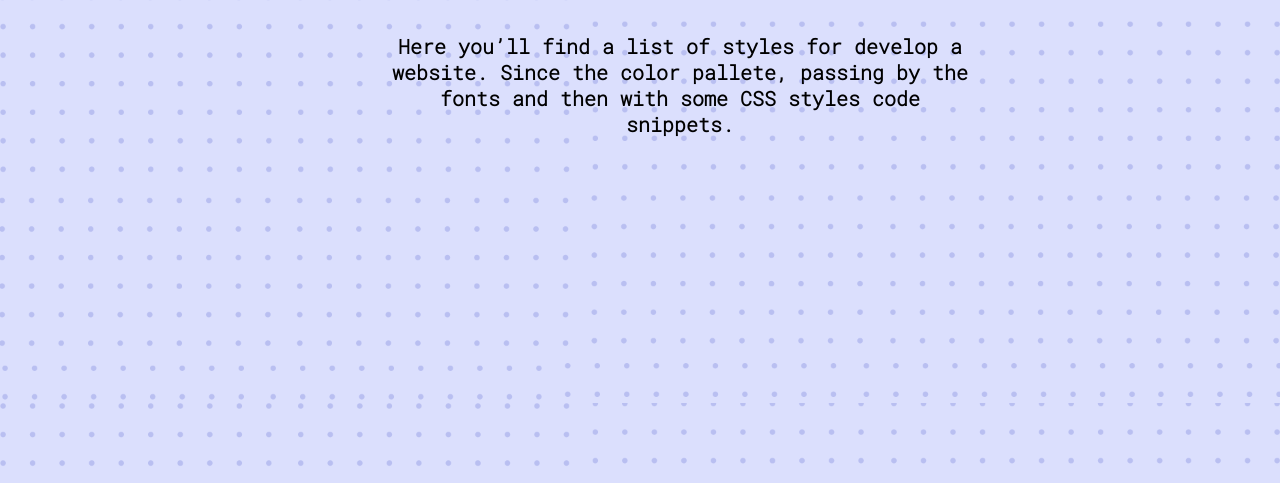
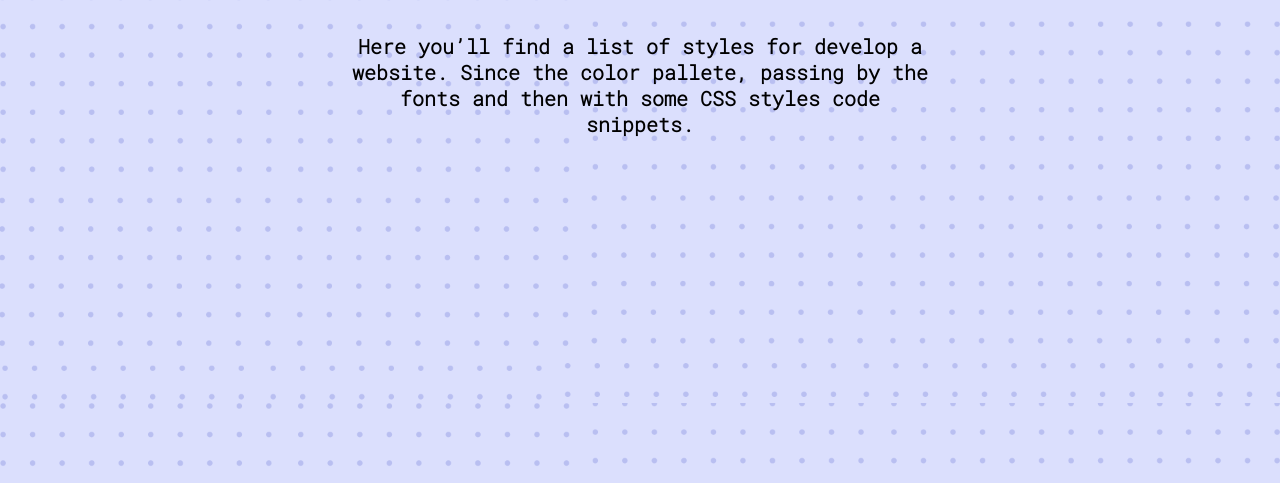
Before and after one commit to Alejopadido/mystyles, a plain HTML site: page index.html in a window 1280 px wide. Shown: the part 317-800 px from the top of the page. Drawn offline with Linux system fonts and the light colour scheme; a web font is replaced by a local one.

Commit message:
Fixed the .landing-text

```diff
--- a/styles.css
+++ b/styles.css
@@ -65,8 +65,7 @@ nav ul li a:hover {
     margin-bottom: 1em;
 }
 .landing-text {
-    position: relative;
-    left: 9em;
+    margin: 0 auto;
     width: 30em;
     font-size: 2em;
     font-weight: bold;
```
